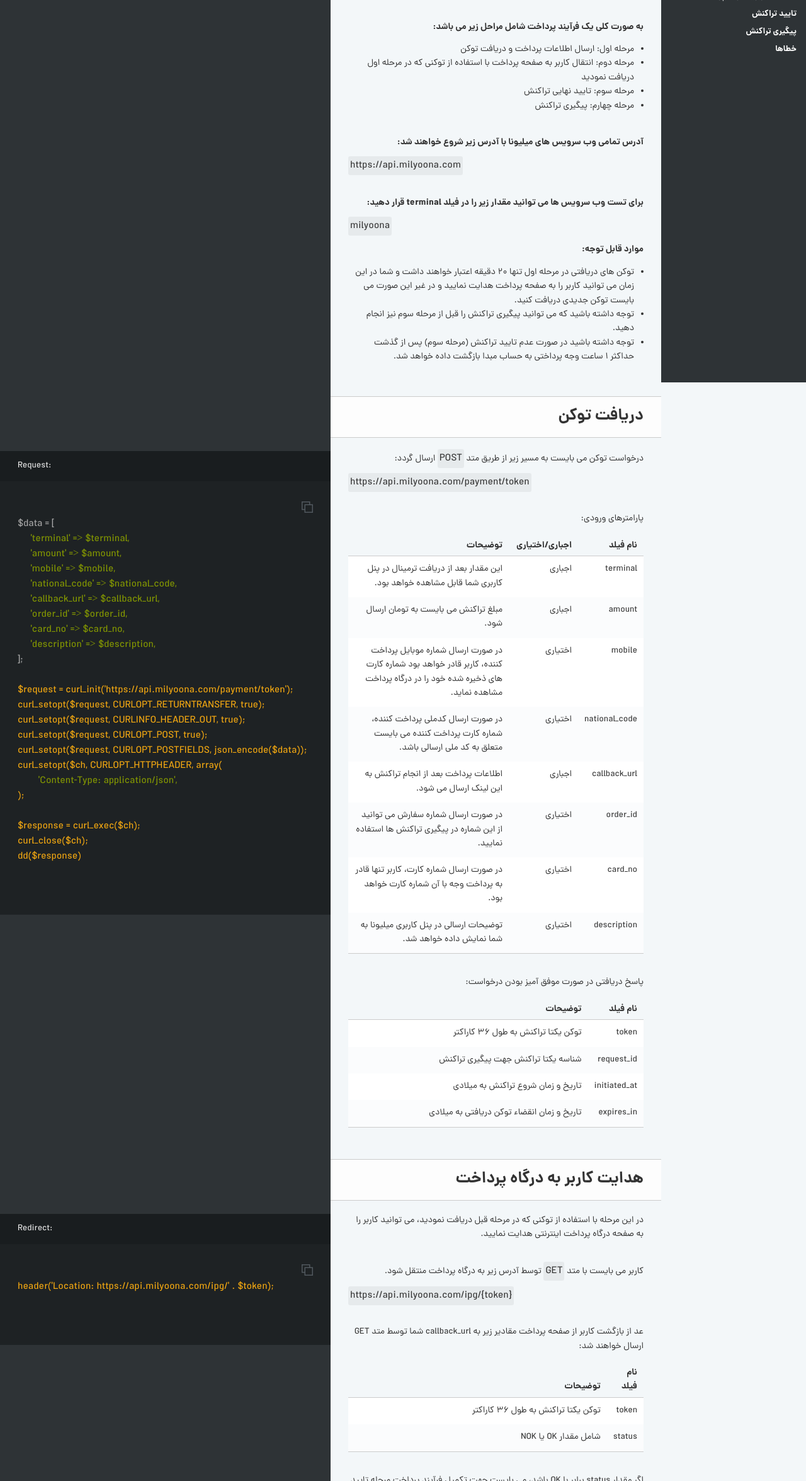
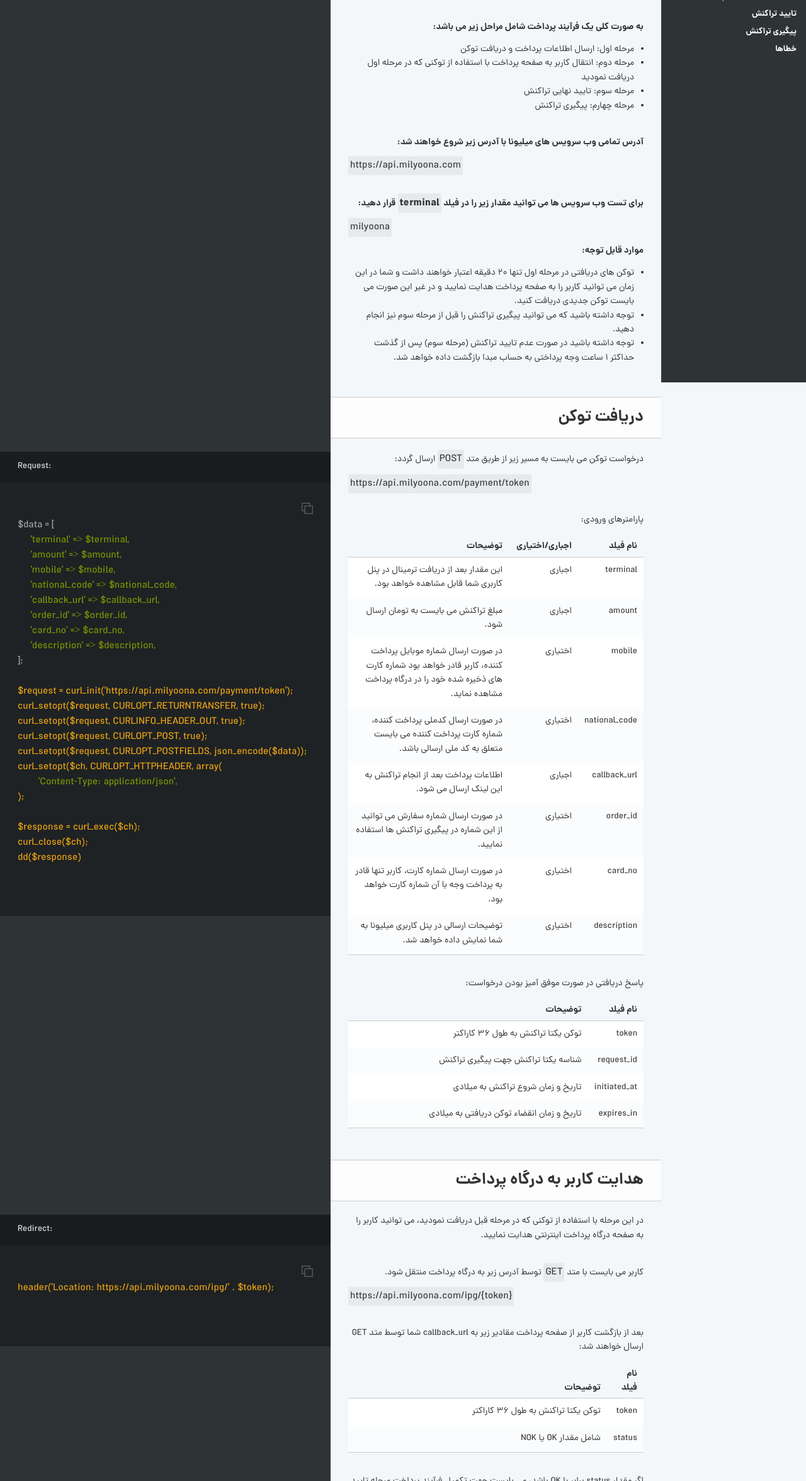
Before and after one commit to milyoona/docs, a plain HTML site: page index.html in a window 1280 px wide. Shown: the part 193-2544 px from the top of the page at 63% size. Drawn offline with Linux system fonts and the light colour scheme.

Commit message:
some changes

```diff
--- a/index.html
+++ b/index.html
@@ -79,7 +79,7 @@
         <p style="direction: ltr"><code>https://api.milyoona.com</code></p>
         <br>
 
-        <p style="font-weight: bold">برای تست وب سرویس ها می توانید مقدار زیر را در فیلد terminal قرار دهید:</p>
+        <p style="font-weight: bold">برای تست وب سرویس ها می توانید مقدار زیر را در فیلد <code>terminal</code> قرار دهید:</p>
         <p style="direction: ltr"><code>milyoona</code></p>
 
         <p style="font-weight: bold">موارد قابل توجه:</p>
@@ -281,7 +281,7 @@
         <p style="direction: ltr"><code>https://api.milyoona.com/ipg/{token}</code></p>
         <br>
 
-        <p>عد از بازگشت کاربر از صفحه پرداخت مقادیر زیر به callback_url شما توسط متد GET ارسال خواهند شد:</p>
+        <p>بعد از بازگشت کاربر از صفحه پرداخت مقادیر زیر به callback_url شما توسط متد GET ارسال خواهند شد:</p>
         <table>
             <thead>
             <tr>
```
